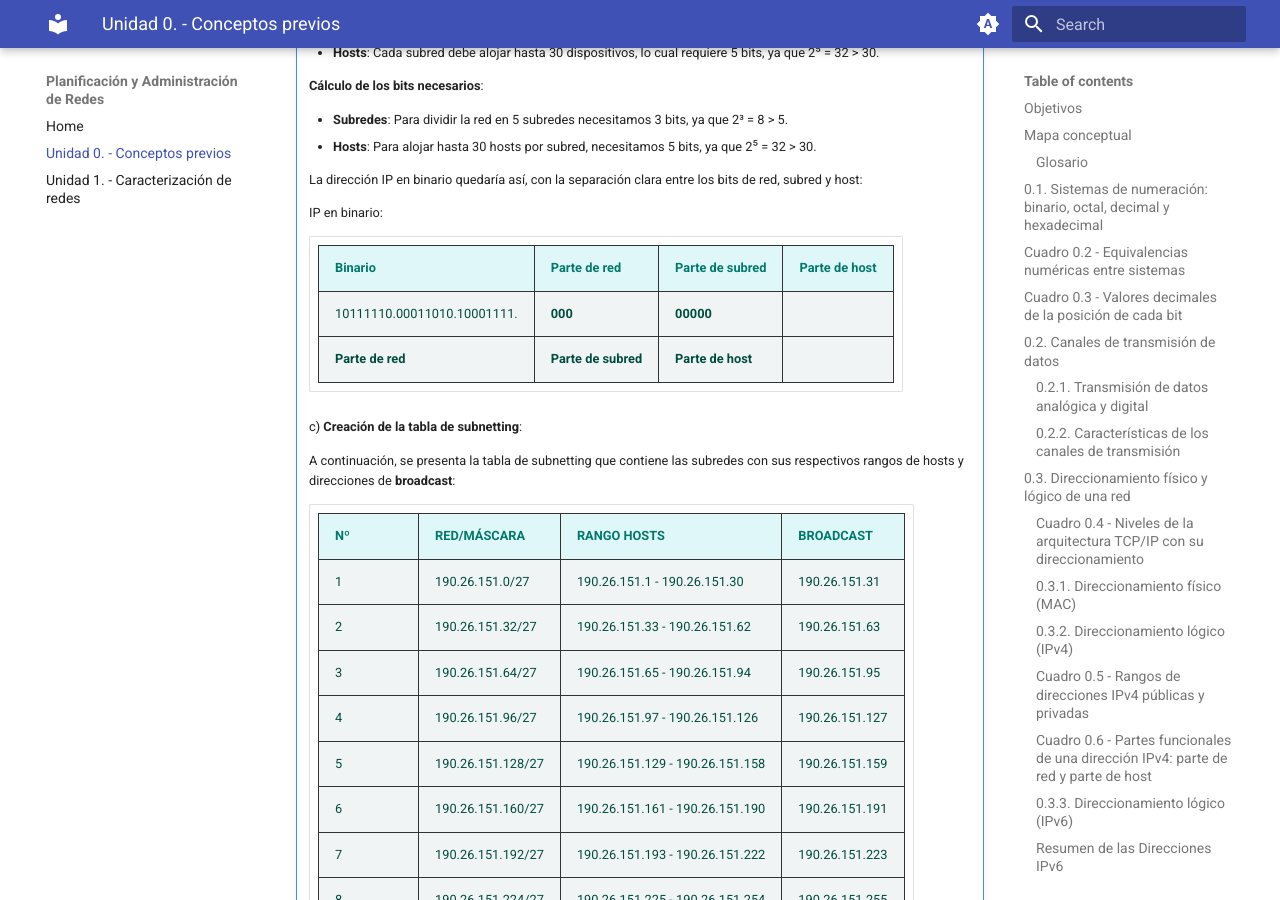
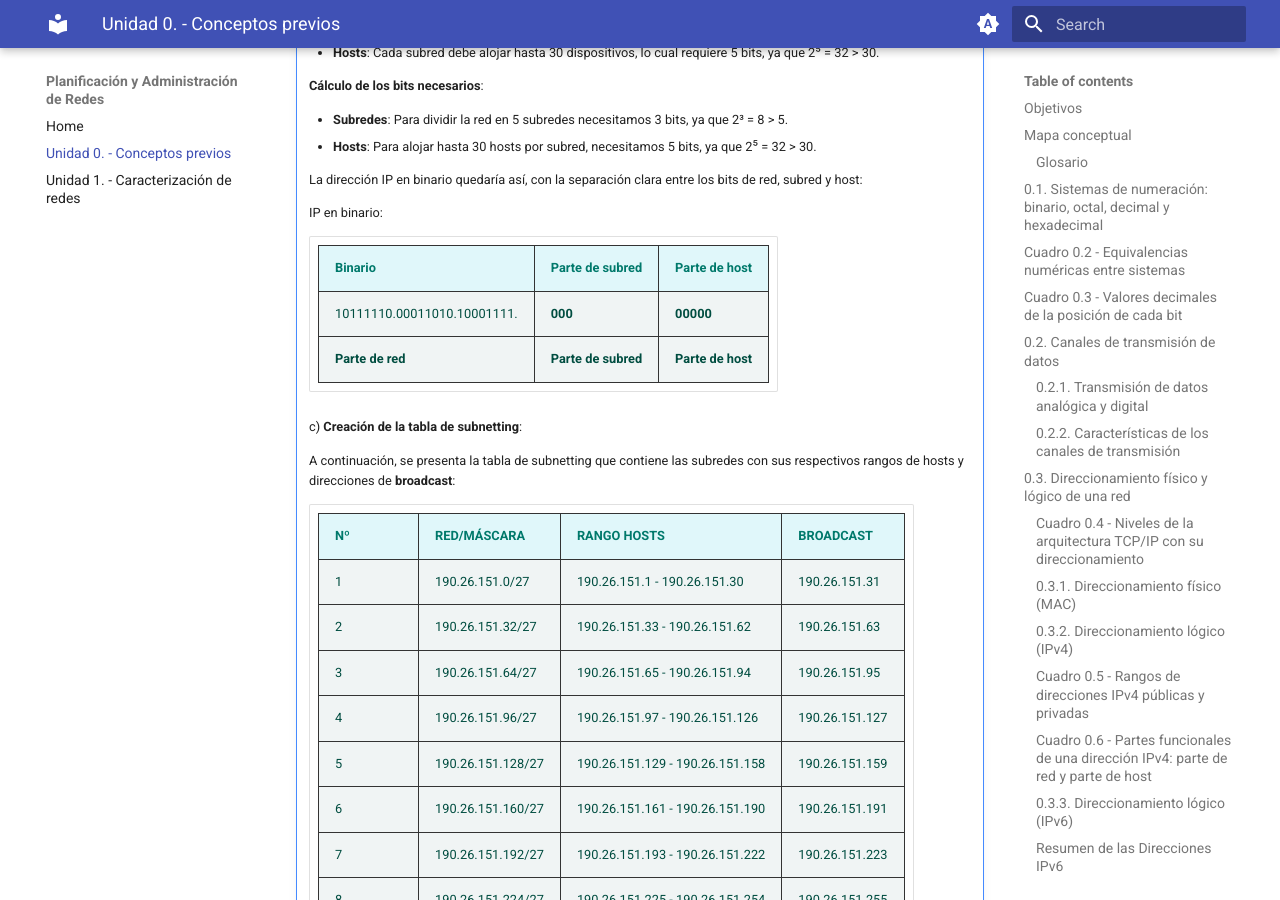
Before and after one commit to kdeveloper7/par, an MkDocs documentation site: the page built from docs/unidad0/unidad0.md, in a window 1280 px wide and 900 px high, scrolled down 20981 px. Built offline with MkDocs 1.6.1 and Material for MkDocs 9.7.7, drawn with Linux system fonts in a browser that asks for light colours.

Commit message:
Finalización UT0

```diff
--- a/docs/unidad0/unidad0.md
+++ b/docs/unidad0/unidad0.md
@@ -584,8 +584,8 @@ Una vez generada la tabla, se puede proceder a la asignación de direcciones IP
 
     IP en binario:
 
-    | **Binario**                | **Parte de red**       | **Parte de subred**    | **Parte de host**         |
-    |----------------------------|------------------------|------------------------|---------------------------|
+    | **Binario**                | **Parte de subred**       | **Parte de host**      |
+    |----------------------------|------------------------|------------------------|
     | 10111110.00011010.10001111. | **000**                | **00000**           |
     | **Parte de red**            | **Parte de subred**    | **Parte de host**      |
 
```
Also changed, not shown: site/search/search_index.json, site/unidad0/unidad0/index.html.
